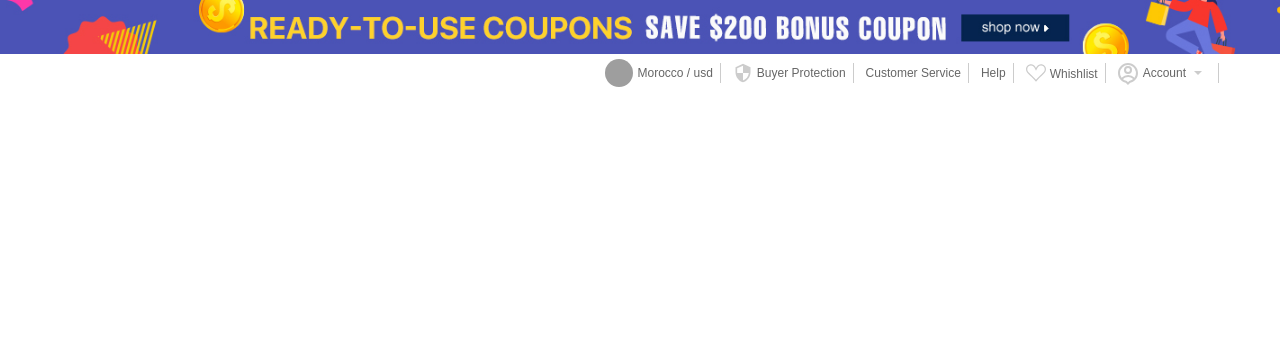
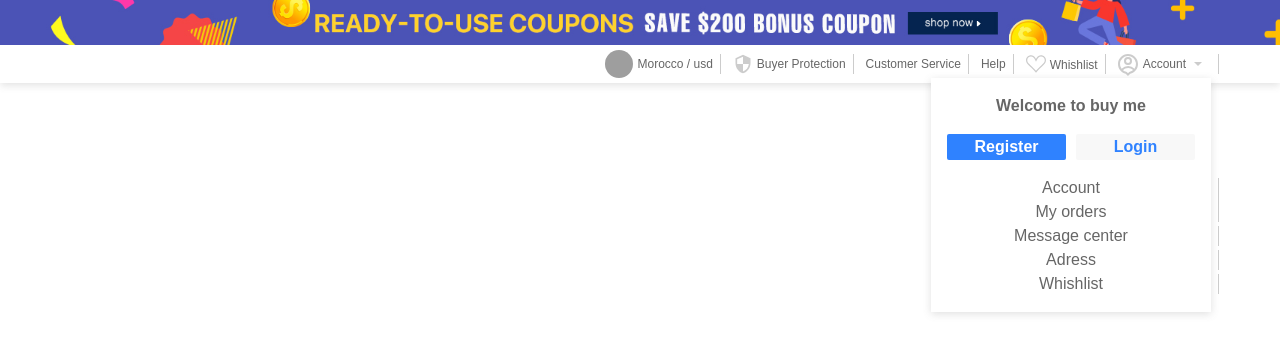
Before and after one commit to ManimoGu/BuyMe-Ecommerce-App, a Next.js app: page / in a window 1280 px wide. Shown: the top 354 px of the page. Built offline with nearby package versions, Linux system fonts and the light colour scheme; grey boxes are pictures that could not be loaded.

Commit message:
usermenu

```diff
--- a/Components/header/Top.js
+++ b/Components/header/Top.js
@@ -1,17 +1,25 @@
 import styles from "./styles.module.scss";
 import { MdSecurity } from "react-icons/md";
-import {BsSuitHeart} from "react-icons/bs"
-import {RiAccountPinCircleLine,RiArrowDropDownFill } from "react-icons/ri"
+import { BsSuitHeart } from "react-icons/bs";
+import { RiAccountPinCircleLine, RiArrowDropDownFill } from "react-icons/ri";
 import Link from "next/link";
+import { useState } from "react";
+import UserMenu from "./UserMenu";
 
 export default function Top() {
+  const [logged, setLogged] = useState(false);
+
   return (
     <div className={styles.Top}>
       <div className={styles.top_container}>
         <div></div>
         <ul className={styles.top_list}>
           <li>
-            <img src="https://www.seekpng.com/png/full/323-3232715_morocco-flag-png-angel-tube-station.png" alt="" />
+            <img
+              src="https://www.seekpng.com/png/full/323-3232715_morocco-flag-png-angel-tube-station.png"
+              alt=""
+
+            />
             <span>Morocco / usd</span>
           </li>
           <li>
@@ -25,17 +33,32 @@ export default function Top() {
             <span>Help</span>
           </li>
           <li>
-            <BsSuitHeart/>
-            <Link href="/profile/whishlist"><span>Whishlist</span></Link>
-
+            <BsSuitHeart />
+            <Link href="/profile/whishlist">
+              <span>Whishlist</span>
+            </Link>
           </li>
           <li>
-            <div className={styles.flex}>
-                <RiAccountPinCircleLine/>
+          {logged ? (
+            <li>
+              <div className={styles.flex}>
+                <img src="https://w7.pngwing.com/pngs/340/946/png-transparent-avatar-user-computer-icons-software-developer-avatar-child-face-heroes-thumbnail.png" alt="" />
+                <span>Imane</span>
+                <RiArrowDropDownFill />
+              </div>
+            </li>
+          ) : (
+            <li>
+              <div className={styles.flex}>
+                <RiAccountPinCircleLine />
                 <span>Account</span>
-                <RiArrowDropDownFill/>
-            </div>
+                <RiArrowDropDownFill />
+              </div>
+            </li>
+          )}
+         <UserMenu logged = {logged}/>
           </li>
+
         </ul>
       </div>
     </div>
--- /dev/null
+++ b/Components/header/UserMenu.js
@@ -0,0 +1,47 @@
+import styles from "./styles.module.scss";
+import Link from "next/link";
+
+const UserMenu = ({logged}) => {
+  return (
+    <div className={styles.menu}>
+        <h4>Welcome to buy me </h4>
+        {logged ? (
+            <div className={styles.flex}>
+                <img src="https://w7.pngwing.com/pngs/340/946/png-transparent-avatar-user-computer-icons-software-developer-avatar-child-face-heroes-thumbnail.png" alt=""  className={styles.menu_img} />
+                <div className={styles.col}>
+                    <span>Welcom back,</span>
+                    <h3>Imane</h3>
+                    <span>Sign out</span>
+                </div>
+
+            </div>
+        ): (
+            <div className={styles.flex}>
+                <button className={styles.btn_primary}>Register</button>
+                <button className={styles.btn_outlined}>Login</button>
+            </div>
+        )}
+
+        <ul>
+            <li>
+                <Link href="/profile">Account</Link>
+            </li>
+            <li>
+                <Link href="/profile/orders">My orders</Link>
+            </li>
+            <li>
+                <Link href="/profile/message">Message center</Link>
+            </li>
+            <li>
+                <Link href="/profile/adress">Adress</Link>
+            </li>
+            <li>
+                <Link href="/profile/whishlist">Whishlist</Link>
+            </li>
+        </ul>
+
+    </div>
+  )
+}
+
+export default UserMenu
--- a/Components/header/styles.module.scss
+++ b/Components/header/styles.module.scss
@@ -1,10 +1,11 @@
 .header {
   height: 100%;
+  box-shadow: $shadow-1;
 }
 
 //AD-----------------------------------------------------------
 .ad {
-  height: 54px;
+  height: 45px;
   width: 100%;
   background-image: url(../../public/ad.jpg);
   background-size: cover;
@@ -84,7 +85,41 @@
         span{
             color: #222;
         }
+        svg{
+            fill: #666;
+        }
+      }
+
+      @media (max-width :670px) {
+        &:nth-of-type(2), &:nth-of-type(3), &:nth-of-type(4){
+            display: none;
+        }
+
       }
     }
   }
 }
+
+.menu{
+   position: absolute;
+   width: 280px;
+   box-shadow: $shadow-1;
+   top:100%;
+   right: 0;
+   background-color: #fff;
+   z-index: 99;
+   display: flex;
+   flex-direction: column;
+   gap: 1rem;
+   padding: 1rem 0;
+   h4{
+    text-align: center;
+   }
+   .flex{
+    display: flex !important;
+    gap: 10px !important;
+    width: 100%;
+    padding: 0 1rem ;
+
+   }
+}
--- a/next.config.js
+++ b/next.config.js
@@ -1,10 +1,12 @@
 /** @type {import('next').NextConfig} */
+
 const path = require("path")
 
 const nextConfig = {
   reactStrictMode: true,
   sassOptions : {
     includePaths : [path.join(__dirname, "styles")],
+    prependData : '@import "./bases.scss";'
 
   }
 }
--- a/styles/bases.scss
+++ b/styles/bases.scss
@@ -1 +1,30 @@
-$color_red : red;
+$color_blue : #2f82ff;
+$color_gray : #f8f8f8;
+$shadow-1 : rgba(99,99,99,0.2) 0px 2px 8px 0px;
+
+
+.btn_primary{
+    display: flex;
+    align-items: center;
+    justify-content: center;
+    gap : 5px;
+    background: $color_blue;
+    color: #fff;
+    font-weight: 600;
+    cursor: pointer;
+    width: 100%;
+    border-radius: 2px;
+}
+
+.btn_outlined{
+    display: flex;
+    align-items: center;
+    justify-content: center;
+    gap : 5px;
+    color: $color_blue;
+    background-color: $color_gray;
+    font-weight: 600;
+    cursor: pointer;
+    width: 100%;
+    border-radius: 2px;
+}
```
